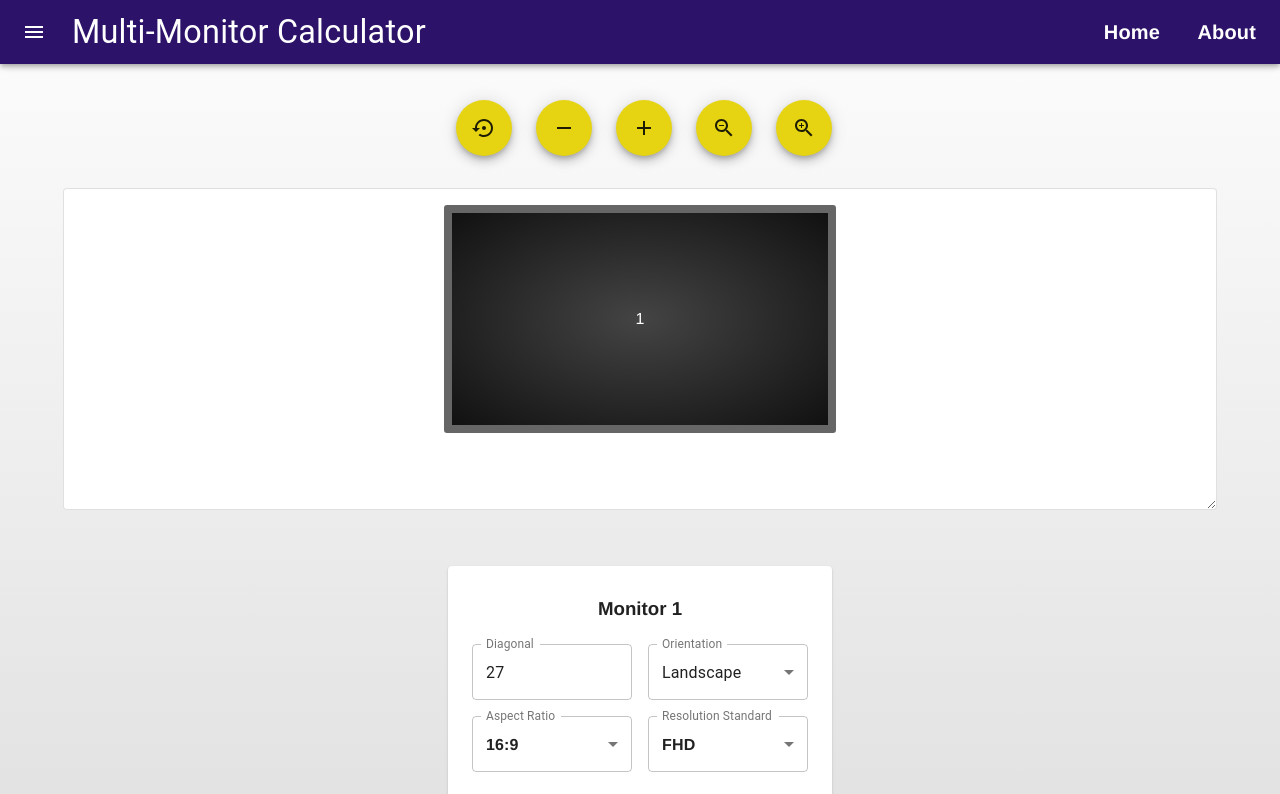
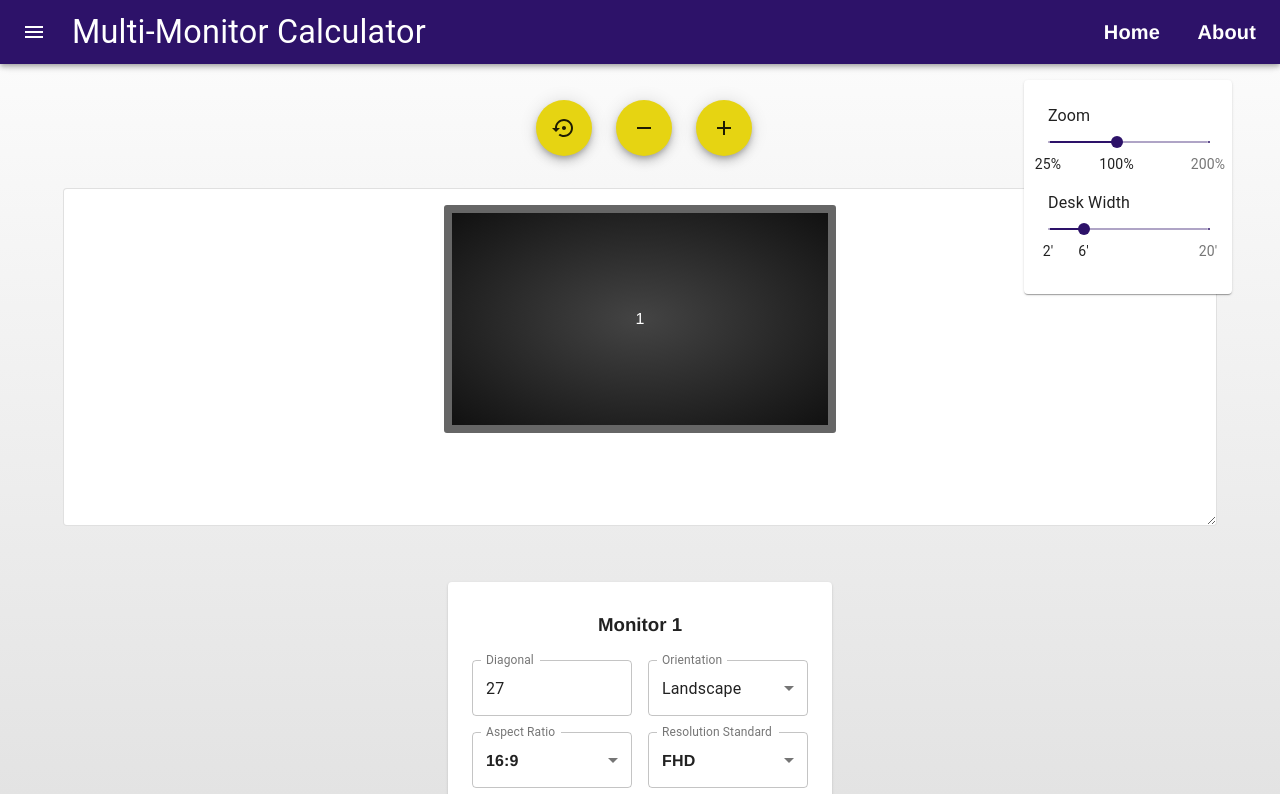
Before and after one commit to KevinVandy/multi-monitor_calculator, a React (Create React App) app: page / in a window 1280 px wide. Shown: the top 794 px of the page. Built offline with nearby package versions, Linux system fonts and the light colour scheme.

Commit message:
added settings panel

```diff
--- a/src/components/MonitorStats.js
+++ b/src/components/MonitorStats.js
@@ -39,7 +39,7 @@ export const MonitorStats = ({ monitor, fontColor }) => {
     ...commonTableCellStyles,
     textAlign: 'right',
     paddingRight: '1rem',
-    fontWeight: '600'
+    fontWeight: '500'
   });
 
   const TableDataCell = styled(TableCell)({
--- a/src/components/MonitorsArea.js
+++ b/src/components/MonitorsArea.js
@@ -1,30 +1,32 @@
-import React, { useState } from 'react';
-import { Card, styled } from '@material-ui/core';
+import React from 'react';
+import { Card } from '@material-ui/core';
 import { Monitor } from './Monitor';
 import { useMonitors } from '../context/MonitorsContext';
 import { useScale } from '../context/ScaleContext';
 
-const MonitorsAreaCard = styled(Card)({
-  display: 'flex',
-  justifyContent: 'center',
-  margin: '2rem auto',
-  maxHeight: '40rem',
-  minHeight: '20rem',
-  minWidth: '480px',
-  overflow: 'auto',
-  resize: 'vertical'
-});
-
-export const MonitorsArea = () => {
+export const MonitorsArea = ({ deskWidth }) => {
   const { monitors } = useMonitors();
   const { scale } = useScale();
-  const [deskWidth, setDeskWidth] = useState(6);
 
   return (
-    <MonitorsAreaCard style={{ width: `${deskWidth * 12 * scale}px` }} variant="outlined">
+    <Card
+      style={{
+        width: `${deskWidth * 12 * scale}px`,
+        minHeight: `${scale + 5}rem`,
+        display: 'flex',
+        justifyContent: 'center',
+        margin: '2rem auto',
+        maxHeight: '50rem',
+        overflow: 'auto',
+        resize: 'vertical',
+        transition: 'all 300ms ease',
+        transitionProperty: 'height, width'
+      }}
+      variant="outlined"
+    >
       {monitors.map((monitor, i) => (
         <Monitor key={i} monitor={monitor} />
       ))}
-    </MonitorsAreaCard>
+    </Card>
   );
 };
--- a/src/components/Setup.js
+++ b/src/components/Setup.js
@@ -1,26 +1,36 @@
-import React from 'react';
+import React, { useState } from 'react';
 import { useMonitors } from '../context/MonitorsContext';
 import { useScale } from '../context/ScaleContext';
 import { MonitorsArea } from './MonitorsArea';
 import { MonitorOptionsArea } from './MonitorOptionsArea';
-import { Fab, styled, Tooltip } from '@material-ui/core';
+import { Fab, styled, Tooltip, Slider, Typography, Card } from '@material-ui/core';
 import AddIcon from '@material-ui/icons/Add';
 import RemoveIcon from '@material-ui/icons/Remove';
 import ResetIcon from '@material-ui/icons/SettingsBackupRestore';
-import ZoomInIcon from '@material-ui/icons/ZoomIn';
-import ZoomOutIcon from '@material-ui/icons/ZoomOut';
 import defaultMonitor from '../util/defaultMonitor.json';
 
 const FabGrid = styled('div')({
   display: 'grid',
-  gridTemplateColumns: 'auto 3rem 3rem 3rem 3rem 3rem auto',
+  gridTemplateColumns: 'auto 3rem 3rem 3rem auto',
   gridGap: '2rem',
   width: '100%'
+});
+
+const SettingsPanel = styled(Card)({
+  display: 'grid',
+  gridGap: '0.5rem',
+  width: '10rem',
+  padding: '1.5rem',
+  position: 'absolute',
+  top: '5rem',
+  right: '3rem',
+  zIndex: '2'
 });
 
 export const Setup = () => {
   const { monitors, setMonitors } = useMonitors();
   const { scale, setScale } = useScale();
+  const [deskWidth, setDeskWidth] = useState(6);
 
   const handleResetMonitors = () => {
     setMonitors([{ ...defaultMonitor }]);
@@ -47,18 +57,53 @@ export const Setup = () => {
     setMonitors([...monitors]);
   };
 
-  const handleZoomOut = () => {
-    if (scale <= 1) return;
-    setScale(scale - 1);
+  const handleScaleChange = (e, newValue) => {
+    setScale(newValue);
   };
 
-  const handleZoomIn = () => {
-    if (scale > 25) return;
-    setScale(scale + 1);
+  const handleDeskWidthChange = (e, newValue) => {
+    setDeskWidth(newValue);
   };
 
   return (
     <div>
+      <SettingsPanel>
+        <Typography>
+          Zoom
+          <Slider
+            marks={[
+              { value: 4, label: '25%' },
+              { value: 16, label: '100%' },
+              { value: 32, label: '200%' }
+            ]}
+            max={32}
+            min={4}
+            onChange={handleScaleChange}
+            scale={(x) => ((x * 100) / 16).toFixed() + '%'}
+            step={2}
+            value={scale}
+            valueLabelDisplay="auto"
+          />
+        </Typography>
+
+        <Typography>
+          Desk Width
+          <Slider
+            marks={[
+              { value: 2, label: "2'" },
+              { value: 6, label: "6'" },
+              { value: 20, label: "20'" }
+            ]}
+            max={20}
+            min={2}
+            onChange={handleDeskWidthChange}
+            scale={(x) => x + "'"}
+            step={0.5}
+            value={deskWidth}
+            valueLabelDisplay="auto"
+          />
+        </Typography>
+      </SettingsPanel>
       <FabGrid>
         <span />
         <Tooltip arrow placement="left" title="Reset">
@@ -71,24 +116,14 @@ export const Setup = () => {
             <RemoveIcon />
           </Fab>
         </Tooltip>
-        <Tooltip arrow placement="top" title="Add Monitor">
+        <Tooltip arrow placement="right" title="Add Monitor">
           <Fab onClick={handleAddMonitor} color="secondary">
             <AddIcon />
           </Fab>
         </Tooltip>
-        <Tooltip arrow placement="top" title="Zoom Out">
-          <Fab onClick={handleZoomOut} color="secondary">
-            <ZoomOutIcon />
-          </Fab>
-        </Tooltip>
-        <Tooltip arrow placement="right" title="Zoom In">
-          <Fab onClick={handleZoomIn} color="secondary">
-            <ZoomInIcon />
-          </Fab>
-        </Tooltip>
         <span />
       </FabGrid>
-      <MonitorsArea />
+      <MonitorsArea deskWidth={deskWidth} />
       <MonitorOptionsArea />
     </div>
   );
--- a/src/context/ScaleContext.js
+++ b/src/context/ScaleContext.js
@@ -7,8 +7,8 @@ export const useScale = () => {
 };
 
 export const ScaleProvider = ({ children }) => {
-  const [scale, setScale] = useState(
-    () => JSON.parse(window.localStorage.getItem('scale')) ?? 16
+  const [scale, setScale] = useState(() =>
+    parseInt(JSON.parse(window.localStorage.getItem('scale')) ?? 16)
   );
 
   useEffect(() => {
```
